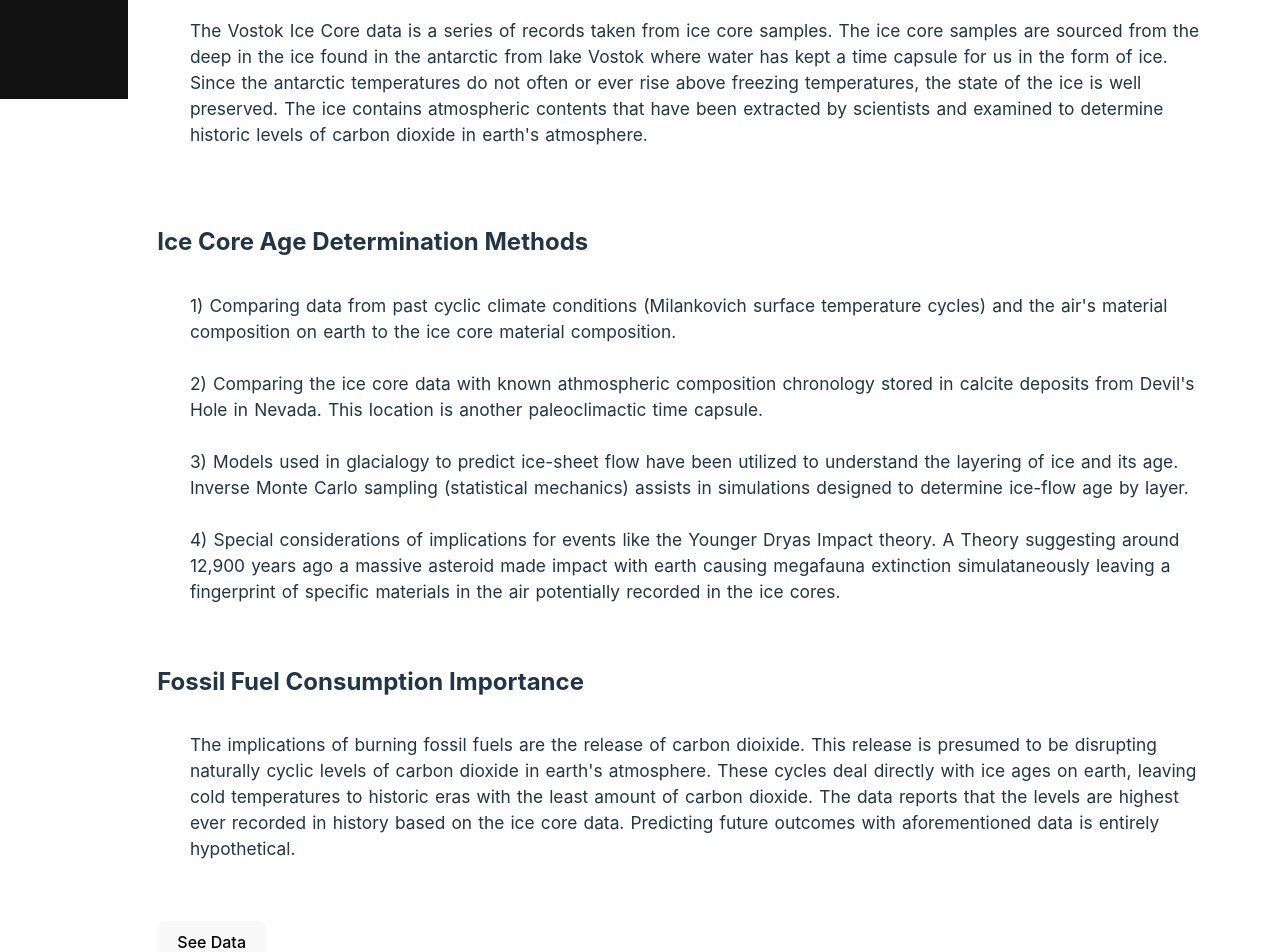
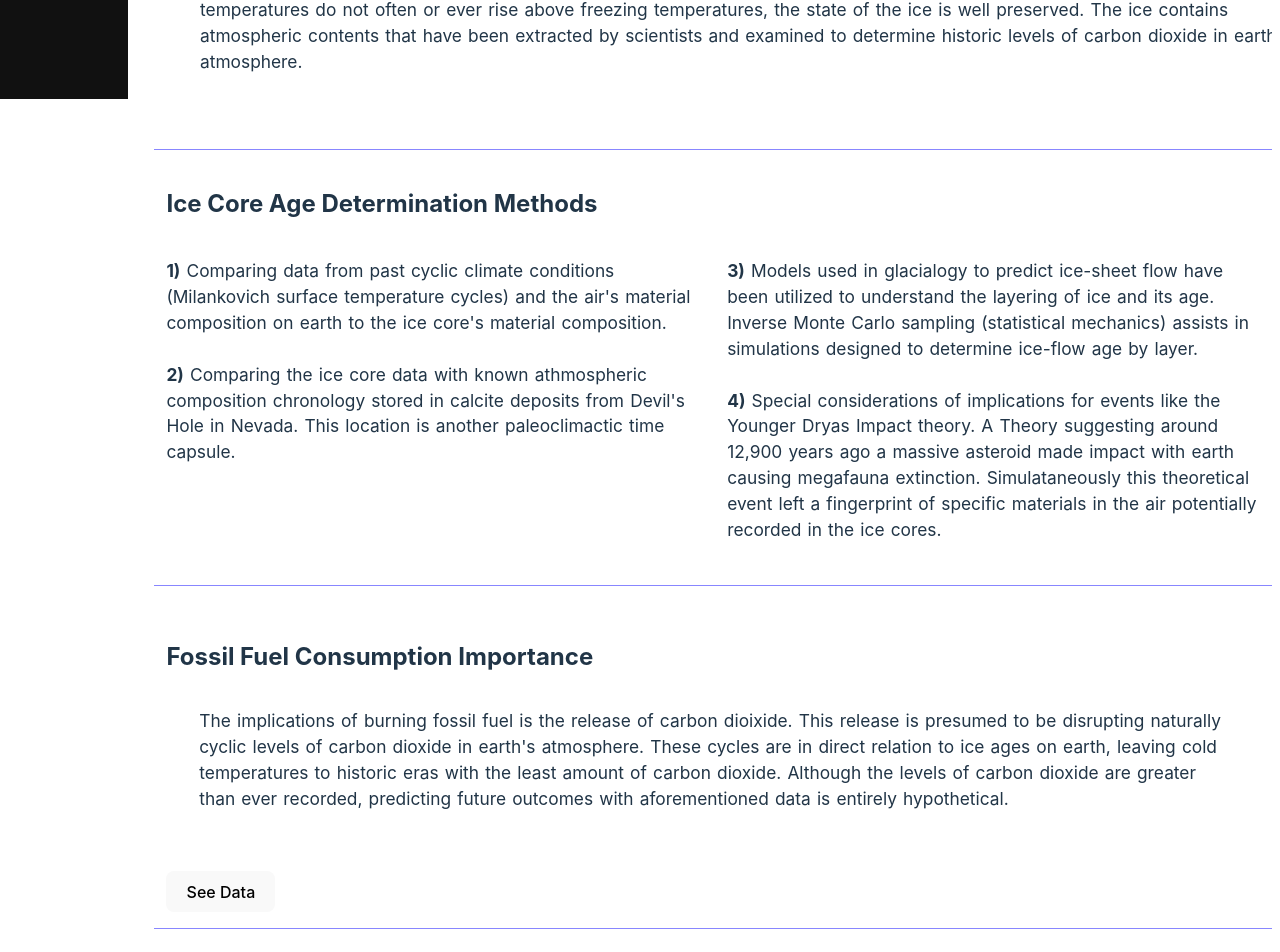
Before and after one commit to havenf/ReactD3MobileDataNarrative, a React (Vite) app: page / in a window 1280 px wide. Shown: the part 701-1653 px from the top of the page. Built offline with nearby package versions, Linux system fonts and the light colour scheme.

Commit message:
bootstrap integration

```diff
--- a/package.json
+++ b/package.json
@@ -10,6 +10,7 @@
     "preview": "vite preview"
   },
   "dependencies": {
+    "bootstrap": "^5.0.1",
     "d3": "^7.9.0",
     "mobx-react-lite": "^4.0.7",
     "react": "^18.3.1",
--- a/src/App.css
+++ b/src/App.css
@@ -1,3 +1,93 @@
+:root {
+    font-family: Inter, system-ui, Avenir, Helvetica, Arial, sans-serif;
+    line-height: 1.5;
+    font-weight: 400;
+
+    color-scheme: light dark;
+    color: rgba(255, 255, 255, 0.87);
+    background-color: #242424;
+
+    font-synthesis: none;
+    text-rendering: optimizeLegibility;
+    -webkit-font-smoothing: antialiased;
+    -moz-osx-font-smoothing: grayscale;
+  }
+
+
+  /*SCROLL BAR*/
+
+::-webkit-scrollbar {
+    width: 1vw;
+  }
+
+  ::-webkit-scrollbar-track {
+    box-shadow: inset 0 0 3% #1a1a1a;
+    border-radius: 10px;
+  }
+
+  ::-webkit-scrollbar-thumb {
+    background: #8886ff;
+    border-radius: 1em;
+  }
+
+  ::-webkit-scrollbar-thumb:hover {
+    background: #bab8ff;
+    border-radius: 1em;
+  }
+
+
+  /*HTML TAG STYLES*/
+
+  a {
+    font-weight: 500;
+    color: #8886ff;
+    text-decoration: inherit;
+  }
+  a:hover {
+    color: #a4a6ff;
+  }
+
+  body {
+    min-height: 100vh;
+  }
+
+  h1 {
+    font-size: 3.2em;
+    line-height: 1.1;
+  }
+
+  button {
+    border-radius: 8px;
+    border: 1px solid transparent;
+    padding: 0.6em 1.2em;
+    font-size: 1em;
+    font-weight: 500;
+    font-family: inherit;
+    background-color: #1a1a1a;
+    cursor: pointer;
+    transition: border-color 0.25s;
+  }
+  button:hover {
+    border-color: #646cff;
+  }
+  button:focus,
+  button:focus-visible {
+    outline: 4px auto -webkit-focus-ring-color;
+  }
+
+  section{
+    margin: 5% 2%;
+  }
+
+  p {
+    margin: 3%;
+    word-spacing: 0.1vw;
+    font-size: 13pt;
+  }
+
+
+  /*HTML ID ATTRIBUTE STYLES*/
+
   #root {
     max-width: 100%;
     padding-left: 10%;
@@ -13,7 +103,6 @@
     left: 0;
     background-color: #111;
   }
-
   #nav a {
     text-decoration: none;
     font-size: 14pt;
@@ -44,6 +133,9 @@
     width: 100%;
   }
 
+
+  /*MEDIA QUERIES*/
+
   @media (max-width: 980px){
     #nav{
       width: 25%;
@@ -52,3 +144,24 @@
       padding-left: 25%;
     }
   }
+
+
+  @media (prefers-color-scheme: light) {
+    :root {
+      color: #213547;
+      background-color: #ffffff;
+    }
+    a:hover {
+      color: #747bff;
+    }
+    button {
+      background-color: #f9f9f9;
+    }
+  }
+
+  /*BOOTSTRAP ALTERATIONS*/
+
+  .row{
+    border-bottom: #8886ff 1px solid;
+    padding-bottom: 1%;
+  }
--- a/src/Pages/HomePage.jsx
+++ b/src/Pages/HomePage.jsx
@@ -9,9 +9,9 @@ function HomePage() {
 
   }, [])
   return (
-    <section className="home-page">
-        <h1>Carbon Dioxide in Relation to Fossil Fuel Emission</h1>
-        <p>
+    <section className="home-page container">
+        <h1 className="row">Carbon Dioxide in Relation to Fossil Fuel Emission</h1>
+        <p className="row mx-2">
             The environmental statistics and other data presented on this platform are for informational purposes only.
             While the intention is to provide accurate and up-to-date information, the data shared is not intended to serve
             as definitive scientific conclusions or to support specific research findings. Users are encouraged to
@@ -19,6 +19,7 @@ function HomePage() {
             This data platform makes no representations or warranties regarding the accuracy, completeness, or reliability of
             the data provided, and any conclusions drawn from this information should be informal.
         </p><br />
+        <div className="row py-3 mx-2">
           <h2>Paleoclimatology</h2>
           <p>
             Paleoclimatology is a branch of scientific study involving climate data and events specific to periods of time from earth's
@@ -32,28 +33,41 @@ function HomePage() {
             freezing temperatures, the state of the ice is well preserved. The ice contains atmospheric contents that
             have been extracted by scientists and examined to determine historic levels of carbon dioxide in earth's atmosphere.
           </p><br />
+        </div>
+        <div className="row py-3 mx-2">
+          <div className="col-12">
             <h2>Ice Core Age Determination Methods</h2>
-        <p>
-          1) Comparing data from past cyclic climate conditions (Milankovich surface temperature cycles) and the air's
-          material composition on earth to the ice core material composition.  <br /><br />
-          2) Comparing the ice core data with known athmospheric composition chronology stored in calcite deposits from Devil's
+            <p className="row py-3">
+              <div className="col-md-6">
+                <b>1)</b> Comparing data from past cyclic climate conditions (Milankovich surface temperature cycles) and the air's
+                material composition on earth to the ice core's material composition.  <br /><br />
+                <b>2)</b> Comparing the ice core data with known athmospheric composition chronology stored in calcite deposits from Devil's
                 Hole in Nevada. This location is another paleoclimactic time capsule. <br /><br />
-          3) Models used in glacialogy to predict ice-sheet flow have been utilized to understand the layering of ice and
+              </div>
+              <div className="col-md-6">
+                <b>3)</b> Models used in glacialogy to predict ice-sheet flow have been utilized to understand the layering of ice and
                 its age. Inverse Monte Carlo sampling (statistical mechanics) assists in simulations designed to determine
                 ice-flow age by layer. <br /><br />
-          4) Special considerations of implications for events like the Younger Dryas Impact theory. A Theory suggesting
-          around 12,900 years ago a massive asteroid made impact with earth causing megafauna extinction simulataneously
-          leaving a fingerprint of specific materials in the air potentially recorded in the ice cores. <br /><br />
+                <b>4)</b> Special considerations of implications for events like the Younger Dryas Impact theory. A Theory suggesting
+                around 12,900 years ago a massive asteroid made impact with earth causing megafauna extinction. Simulataneously
+                this theoretical event left a fingerprint of specific materials in the air potentially recorded in the ice cores. <br /><br />
+              </div>
             </p>
+          </div>
+          <div className="col-12">
             <h2>Fossil Fuel Consumption Importance</h2>
             <p>
-          The implications of burning fossil fuels are the release of carbon dioixide. This release is presumed to be
-          disrupting naturally cyclic levels of carbon dioxide in earth's atmosphere. These cycles deal directly with
-          ice ages on earth, leaving cold temperatures to historic eras with the least amount of carbon dioxide.
-          The data reports that the levels are highest ever recorded in history based on the ice core
-          data. Predicting future outcomes with aforementioned data is entirely hypothetical. <br /><br />
+              The implications of burning fossil fuel is the release of carbon dioixide. This release is presumed to be
+              disrupting naturally cyclic levels of carbon dioxide in earth's atmosphere. These cycles are in direct relation
+              to ice ages on earth, leaving cold temperatures to historic eras with the least amount of carbon dioxide.
+              Although the levels of carbon dioxide are greater than ever recorded, predicting future outcomes with aforementioned
+              data is entirely hypothetical. <br /><br />
             </p>
+          </div>
           <Link to={'/data'}><button>See Data</button></Link>
+        </div>
+
+
     </section>
   )
 }
--- a/src/Pages/SourcesPage.jsx
+++ b/src/Pages/SourcesPage.jsx
@@ -1,7 +1,16 @@
 import { observer } from "mobx-react-lite";
 
 function SourcesPage(){
-
+    return (
+        <section>
+            <h2 className="row py-1">Links</h2>
+            <a target="_blank" href="https://ourworldindata.org/fossil-fuels"><h3>Our World In Data</h3></a>
+            <a target="_blank" href="https://www.statista.com/statistics/1091926/atmospheric-concentration-of-co2-historic/"><h3>Statista</h3></a>
+            <a target="_blank" href="https://www.eia.gov/energyexplained/oil-and-petroleum-products/imports-and-exports.php"><h3>Energy Information Administration</h3></a>
+            <a target="_blank" href="https://tos.org/oceanography/assets/docs/17-4_alley.pdf"><h3>The Oceanography Society</h3></a>
+            <a target="_blank" href="https://www.cambridge.org/core/journals/annals-of-glaciology/article/vostok-antarctica-icecore-timescale-from-datings-of-different-origins/E318B364FD6BF65DCC7442481C22F6CD"><h3>Cambridge University Press</h3></a>
+        </section>
+    )
 }
 
 export default observer(SourcesPage);
--- a/src/index.css
+++ /dev/null
@@ -1,74 +0,0 @@
-:root {
-  font-family: Inter, system-ui, Avenir, Helvetica, Arial, sans-serif;
-  line-height: 1.5;
-  font-weight: 400;
-
-  color-scheme: light dark;
-  color: rgba(255, 255, 255, 0.87);
-  background-color: #242424;
-
-  font-synthesis: none;
-  text-rendering: optimizeLegibility;
-  -webkit-font-smoothing: antialiased;
-  -moz-osx-font-smoothing: grayscale;
-}
-
-a {
-  font-weight: 500;
-  color: #8886ff;
-  text-decoration: inherit;
-}
-a:hover {
-  color: #a4a6ff;
-}
-
-body {
-  min-height: 100vh;
-}
-
-h1 {
-  font-size: 3.2em;
-  line-height: 1.1;
-}
-
-button {
-  border-radius: 8px;
-  border: 1px solid transparent;
-  padding: 0.6em 1.2em;
-  font-size: 1em;
-  font-weight: 500;
-  font-family: inherit;
-  background-color: #1a1a1a;
-  cursor: pointer;
-  transition: border-color 0.25s;
-}
-button:hover {
-  border-color: #646cff;
-}
-button:focus,
-button:focus-visible {
-  outline: 4px auto -webkit-focus-ring-color;
-}
-
-section{
-  margin: 5% 2%;
-}
-
-p {
-  margin: 3%;
-  word-spacing: 0.1vw;
-  font-size: 13pt;
-}
-
-@media (prefers-color-scheme: light) {
-  :root {
-    color: #213547;
-    background-color: #ffffff;
-  }
-  a:hover {
-    color: #747bff;
-  }
-  button {
-    background-color: #f9f9f9;
-  }
-}
```
Also changed, not shown: src/main.jsx (+4 -4 lines), 1 other file (tests, documents, lock files or other folders). Lines whose indentation alone changed are shown as unchanged.
